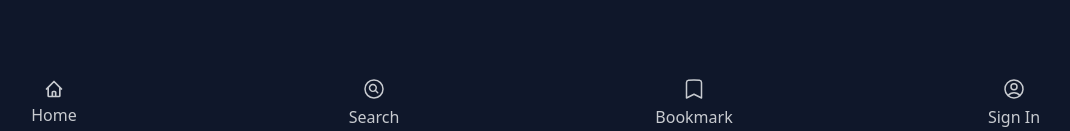
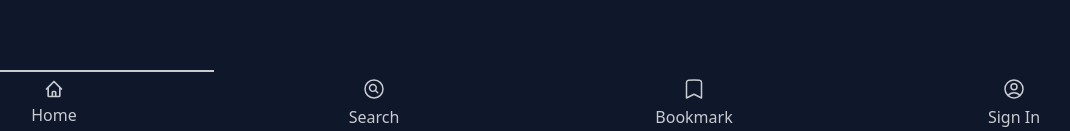
Before and after one commit to HasanSadikin/Web-Novel-React, a React (Vite) app: page /novels in a window 1280 px wide. Shown: the part 666-797 px from the top of the page, without its empty margins (106-1176 px from the left). Built offline with nearby package versions, Linux system fonts and the light colour scheme; no server answers.

Commit message:
Fix Link with new Route Names

```diff
--- a/src/components/nav/BottomNavigation.tsx
+++ b/src/components/nav/BottomNavigation.tsx
@@ -6,6 +6,7 @@ import {
   HOME,
   NOVELS_ACCOUNT,
   NOVELS_BOOKMARKS,
+  NOVELS_HOME,
   NOVELS_SEARCH,
 } from "../../utils/routes";
 
@@ -17,11 +18,14 @@ const BottomNavigation = () => {
   return (
     <>
       <div className="btm-nav">
-        <Link to="/#" className={location.pathname === HOME ? "active" : ""}>
+        <Link
+          to={NOVELS_HOME}
+          className={location.pathname === NOVELS_HOME ? "active" : ""}
+        >
           <HomeNav />
         </Link>
         <Link
-          to="/search#"
+          to={NOVELS_SEARCH}
           className={
             location.pathname.startsWith(NOVELS_SEARCH) ? "active" : ""
           }
@@ -29,7 +33,7 @@ const BottomNavigation = () => {
           <SearchNav />
         </Link>
         <Link
-          to="/bookmark#"
+          to={NOVELS_BOOKMARKS}
           className={
             location.pathname.startsWith(NOVELS_BOOKMARKS) ? "active" : ""
           }
@@ -37,7 +41,7 @@ const BottomNavigation = () => {
           <BookmarkNav />
         </Link>
         <Link
-          to="/account#"
+          to={NOVELS_ACCOUNT}
           className={
             location.pathname.startsWith(NOVELS_ACCOUNT) ? "active" : ""
           }
--- a/src/components/novels/NovelItemDetails.tsx
+++ b/src/components/novels/NovelItemDetails.tsx
@@ -1,7 +1,7 @@
 import { Link, useNavigate, useSearchParams } from "react-router-dom";
 import NovelAnalytics from "./NovelAnalytics";
 import { NovelGenreList } from "./NovelGenreList";
-import { NOVELS_SEARCH } from "../../utils/routes";
+import { NOVELS_NOVEL, NOVELS_SEARCH } from "../../utils/routes";
 
 interface Props extends React.HTMLAttributes<HTMLDivElement> {
   name: string;
@@ -35,7 +35,7 @@ const NovelItemDetails = ({
 
   return (
     <div {...props}>
-      <Link to={`/novel/${slug}`}>
+      <Link to={`${NOVELS_NOVEL}/${slug}`}>
         <h2 className="text-sm font-bold truncate">{name}</h2>
       </Link>
       <p className="italic text-gray-500 text-xs">
```
